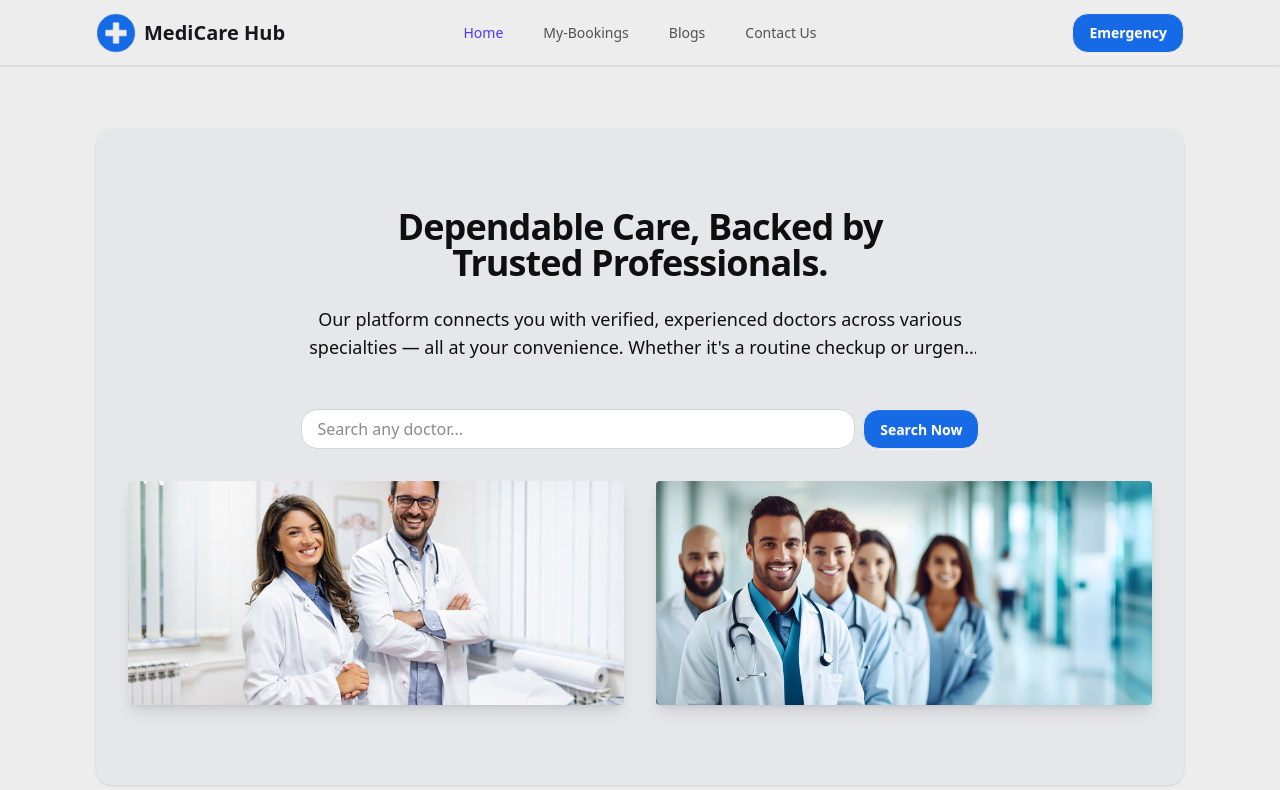
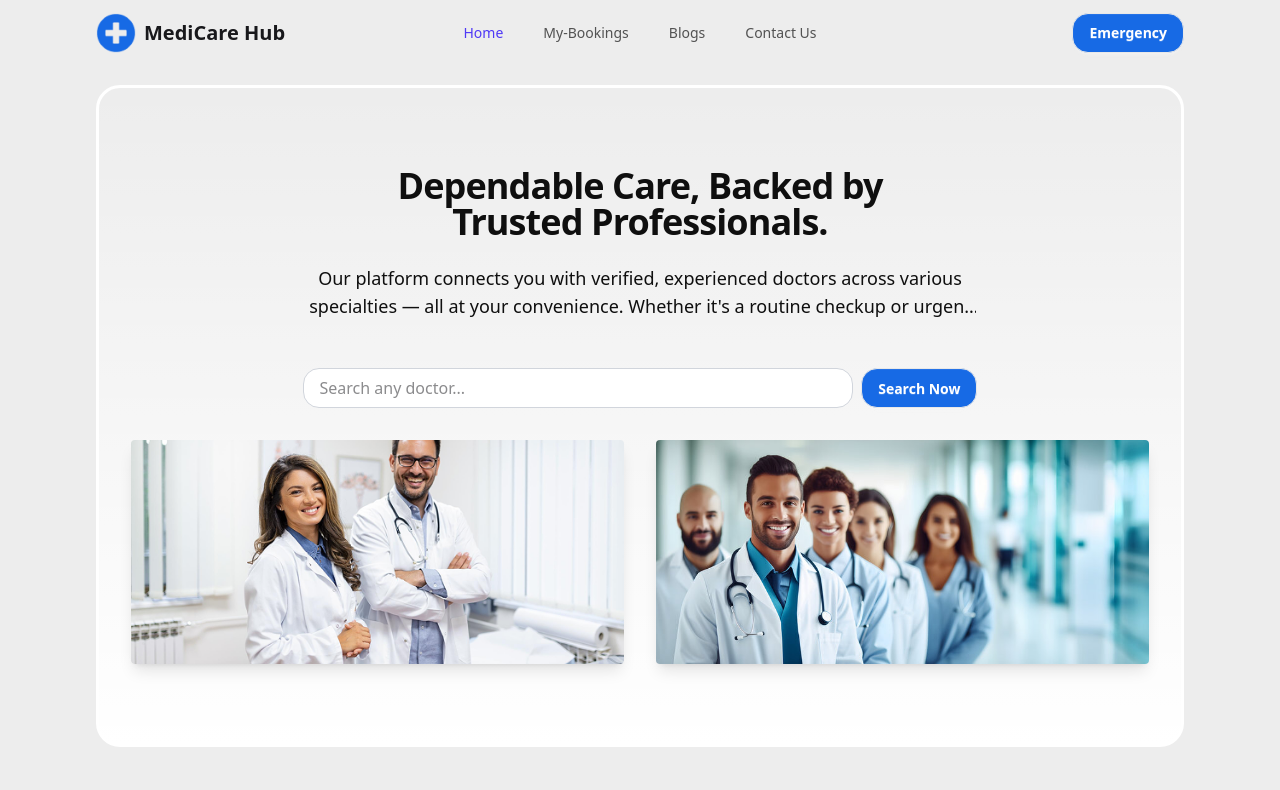
Before and after one commit to sojib-web/B11A8-doctors-website, a React (Vite) app: page / in a window 1280 px wide. Shown: the top 790 px of the page. Built offline with nearby package versions, Linux system fonts and the light colour scheme.

Commit message:
first commit

```diff
--- /dev/null
+++ b/src/Components/Hero/Hero.css
@@ -0,0 +1,10 @@
+.hero {
+  border: 3px solid rgb(255, 255, 255);
+  border-radius: 24px;
+
+  background: linear-gradient(
+    180deg,
+    rgba(255, 255, 255, 0),
+    rgb(255, 255, 255) 100%
+  );
+}
--- a/src/Components/Hero/Hero.jsx
+++ b/src/Components/Hero/Hero.jsx
@@ -3,12 +3,13 @@ import React, { useState } from "react";
 import bannerImg1 from "../../assets/banner-img-1.png";
 import bannerImg2 from "../../assets/banner img 2.jpg";
 import TextHeader from "../TextHeader/TextHeader";
-
+import "./Hero.css";
 const Hero = ({ handleSearch }) => {
   const [searchTerm, setSearchTerm] = useState("");
 
   return (
-    <div className="px-4 py-16 w-full mx-auto bg-gray-200  border-white sm:max-w-xl md:max-w-full lg:max-w-screen-xl md:px-24 lg:px-8 lg:py-20 shadow rounded-2xl mt-16 mb-16 ">
+    <div className="hero mt-5 mb-10">
+      <div className="px-4   py-16 w-full mx-auto    sm:max-w-xl md:max-w-full lg:max-w-screen-xl md:px-24 lg:px-8 lg:py-20 ">
         <TextHeader
           title="Dependable Care, Backed by Trusted Professionals."
           description="Our platform connects you with verified, experienced doctors across various specialties — all at your convenience. Whether it's a routine checkup or urgent consultation, book appointments in minutes and receive quality care you can trust."
@@ -56,6 +57,7 @@ const Hero = ({ handleSearch }) => {
           </div>
         </div>
       </div>
+    </div>
   );
 };
 
--- a/src/Components/Navbar/Navbar.jsx
+++ b/src/Components/Navbar/Navbar.jsx
@@ -13,8 +13,8 @@ const Navbar = () => {
   };
 
   return (
-    <div>
-      <div className="navbar shadow-sm mx-auto px-8 md:px-12 lg:px-16 xl:px-24 relative">
+    <div className="md:container mx-auto ">
+      <div className="navbar mx-auto px-8 md:px-12 lg:px-16 xl:px-24 relative">
         <div className="navbar-start space-x-2">
           <img src={logo} alt="" className="w-10" />
           <span className="text-xl font-bold">MediCare Hub</span>
```
Lines whose indentation alone changed are shown as unchanged.
